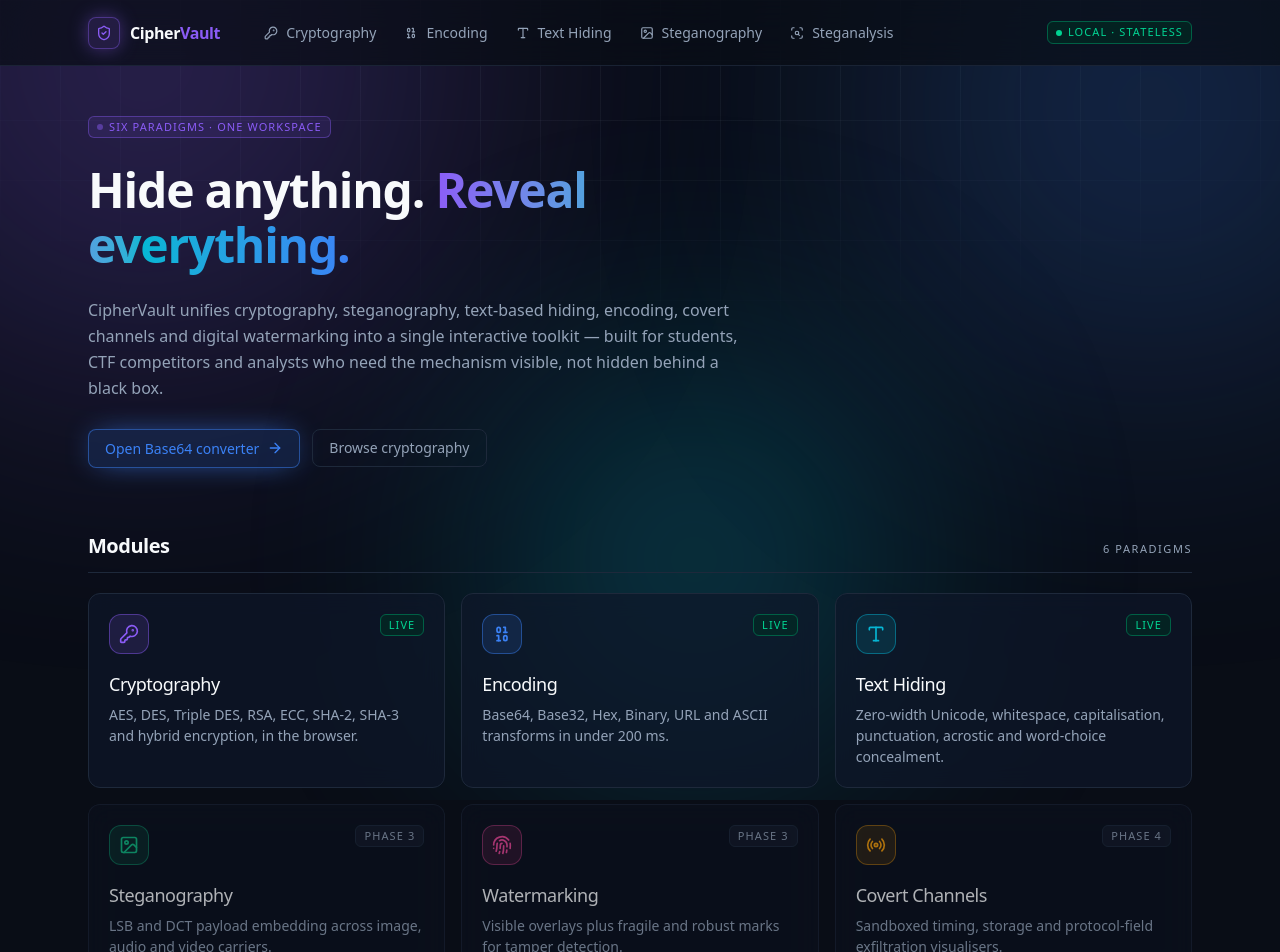
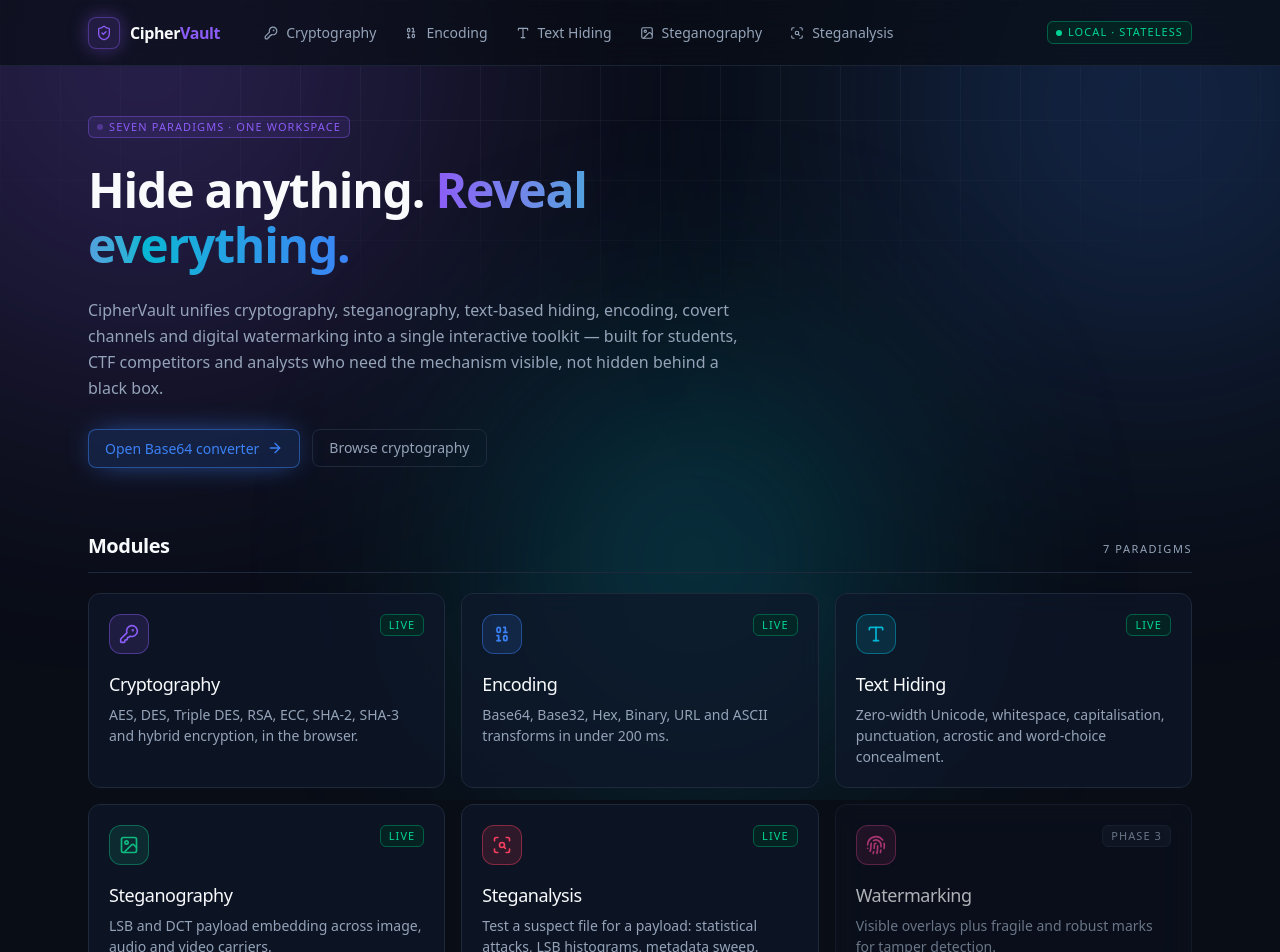
Before and after one commit to IbrahimAltaf78/Ciphervault-toolkit, a Next.js app: page / in a window 1280 px wide. Shown: the top 952 px of the page. Built offline with nearby package versions, Linux system fonts and the light colour scheme.

Commit message:
fix(home): link the steganography card and add steganalysis
The steganography card was inert with no href even though all four tools shipped. Points it at /stego, adds a steganalysis card, and moves the counts from six paradigms to seven.

```diff
--- a/src/app/page.tsx
+++ b/src/app/page.tsx
@@ -7,6 +7,7 @@ import {
   KeyRound,
   Lock,
   Radio,
+  ScanSearch,
   Type,
   Zap,
   type LucideIcon,
@@ -56,7 +57,16 @@ const MODULES: ModuleCard[] = [
     title: "Steganography",
     description: "LSB and DCT payload embedding across image, audio and video carriers.",
     icon: ImageIcon,
-    status: "Phase 3",
+    href: "/stego",
+    status: "Live",
+  },
+  {
+    paradigm: "steganalysis",
+    title: "Steganalysis",
+    description: "Test a suspect file for a payload: statistical attacks, LSB histograms, metadata sweep.",
+    icon: ScanSearch,
+    href: "/steganalysis",
+    status: "Live",
   },
   {
     paradigm: "watermarking",
@@ -91,7 +101,7 @@ export default function HomePage() {
       <section className="space-y-6">
         <span className="cv-badge border-crypto/40 bg-crypto/10 text-crypto">
           <span className="cv-pulse size-1.5 rounded-full bg-crypto" />
-          Six paradigms · one workspace
+          Seven paradigms · one workspace
         </span>
 
         <h1 className="max-w-3xl text-4xl font-bold leading-[1.15] tracking-tight sm:text-5xl">
@@ -129,7 +139,7 @@ export default function HomePage() {
       <section className="space-y-5">
         <div className="flex items-baseline justify-between gap-4 border-b border-edge pb-3">
           <h2 className="text-xl font-semibold tracking-tight">Modules</h2>
-          <p className="cv-label">6 paradigms</p>
+          <p className="cv-label">7 paradigms</p>
         </div>
 
         <ul className="grid gap-4 sm:grid-cols-2 lg:grid-cols-3">
```
